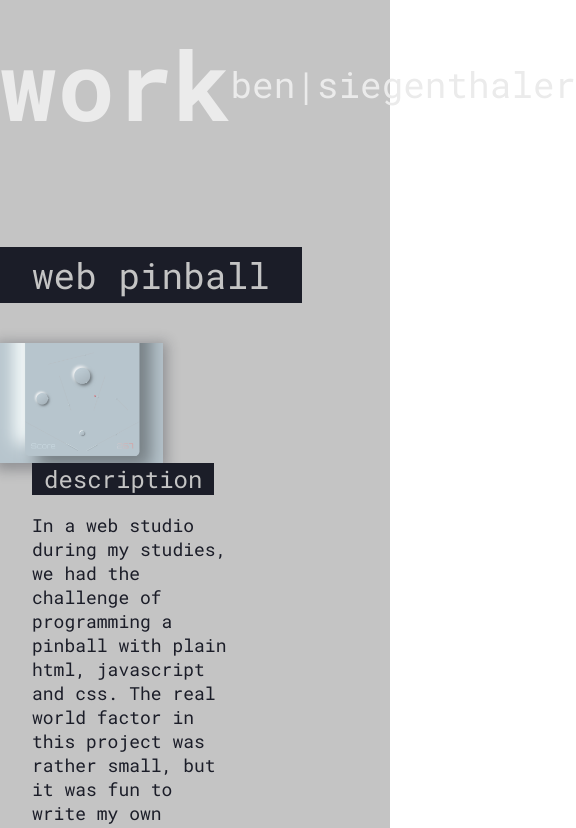
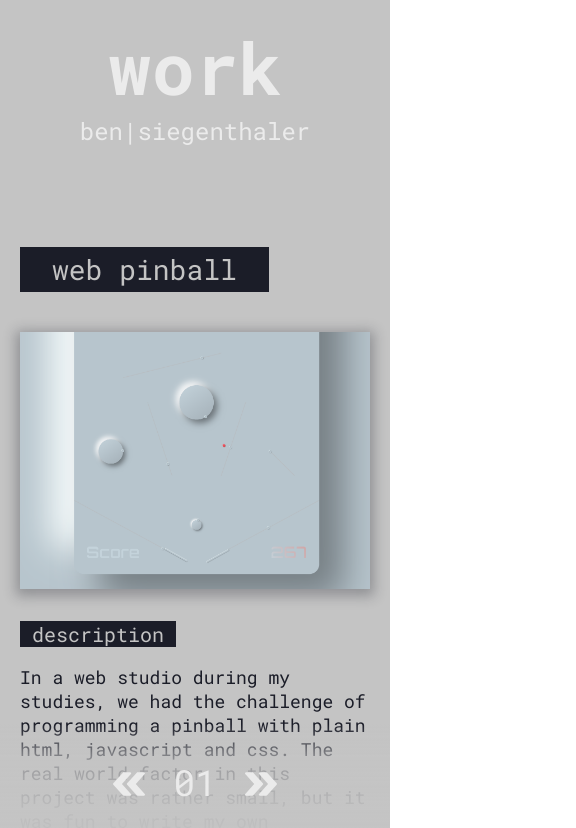
Before and after one commit to I3enito/portfolio, a Next.js app: page /work in a window 390 px wide. Shown: the top 828 px of the page, 576 px wide, since content can reach past the window. Built offline with nearby package versions, Linux system fonts and the light colour scheme.

Commit message:
mobile styles

```diff
--- a/components/Work/Pages/GigantischGeilesGame.jsx
+++ b/components/Work/Pages/GigantischGeilesGame.jsx
@@ -13,8 +13,8 @@ export const GigantischGeilesGame = () => {
             <iframe
               width="100%"
               height="360"
-              src="https://www.youtube-nocookie.com/embed/Ca1UptqNroE?controls=0"
-              frameBorder="0"
+              src="https://www.youtube-nocookie.com/embed/Ca1UptqNroE"
+              frameborder="0"
               allow="accelerometer; autoplay; clipboard-write; encrypted-media; gyroscope; picture-in-picture"
               allowFullScreen
             ></iframe>
--- a/styles/Work.module.css
+++ b/styles/Work.module.css
@@ -2,6 +2,7 @@
   min-height: 100vh;
   display: block;
   background-color: #c4c4c4;
+  padding: 0 20px;
 }
 
 .header {
@@ -10,19 +11,21 @@
   margin: auto;
   padding: 20px 0;
   display: flex;
-  justify-content: space-between;
+  justify-content: center;
   align-items: center;
+  flex-wrap: wrap;
 }
 
 .pageTitle {
   color: #ebebeb;
-  font-size: 96px;
+  font-size: 72px;
   font-weight: bold;
-  flex-basis: auto;
+  flex-basis: 100%;
   margin: 0;
   padding: 0;
   cursor: pointer;
   transition: color 0.5s ease;
+  text-align: center;
 }
 
 .pageTitle:hover {
@@ -30,7 +33,7 @@
 }
 
 .title {
-  font-size: 36px;
+  font-size: 24px;
   color: #ebebeb;
   text-align: center;
   flex-basis: auto;
@@ -45,6 +48,7 @@
   display: flex;
   flex-wrap: wrap;
   margin-top: 80px;
+  padding-bottom: 120px;
 }
 
 .flexContainer {
@@ -53,19 +57,19 @@
   flex-grow: 0;
   flex-basis: 100%;
   margin-top: 40px;
-  min-height: 60vh;
 }
 
 .leftColumn {
   display: block;
-  flex-basis: 50%;
-  padding-right: 32px;
+  flex-basis: 100%;
+  padding: 0;
 }
 
 .rightColumn {
   display: block;
-  flex-basis: 50%;
-  padding-left: 32px;
+  flex-basis: 100%;
+  padding: 0;
+  margin-top: 32px;
 }
 
 .highlightContainer {
@@ -82,14 +86,14 @@
 .styledH3 {
   color: #c4c4c4;
   margin: 0;
-  font-size: 36px;
+  font-size: 28px;
   font-weight: 500;
 }
 
 .styledH4 {
   color: #c4c4c4;
   margin: 0;
-  font-size: 24px;
+  font-size: 20px;
   font-weight: 500;
 }
 
@@ -122,6 +126,14 @@
   display: flex;
   justify-content: center;
   align-items: center;
+  position: fixed;
+  bottom: 0;
+  left: 0;
+  width: 100%;
+  height: 120px;
+  padding: 40px;
+  background: linear-gradient(#c4c4c400, #c4c4c4c4, #c4c4c4ee, #c4c4c4);
+
 }
 
 .pageNumber {
@@ -133,3 +145,40 @@
   line-height: 1;
   padding-bottom: 4px;
 }
+
+@media (min-width: 800px) {
+  .header {
+    flex-wrap: nowrap;
+    justify-content: space-between;
+  }
+
+  .pageTitle {
+    font-size: 96px;
+    flex-basis: auto;
+    text-align: left;
+  }
+
+  .title {
+    font-size: 36px;
+  }
+
+  .container {
+    padding: 0 40px;
+  }
+  .rightColumn {
+    margin: 0;
+    flex-basis: 50%;
+    padding-left: 32px;
+  }
+  .leftColumn {
+    flex-basis: 50%;
+    padding-right: 32px;
+  }
+
+  .styledH3 {
+    font-size: 36px;
+  }
+  .styledH4 {
+    font-size: 24px;
+  }
+}
```
